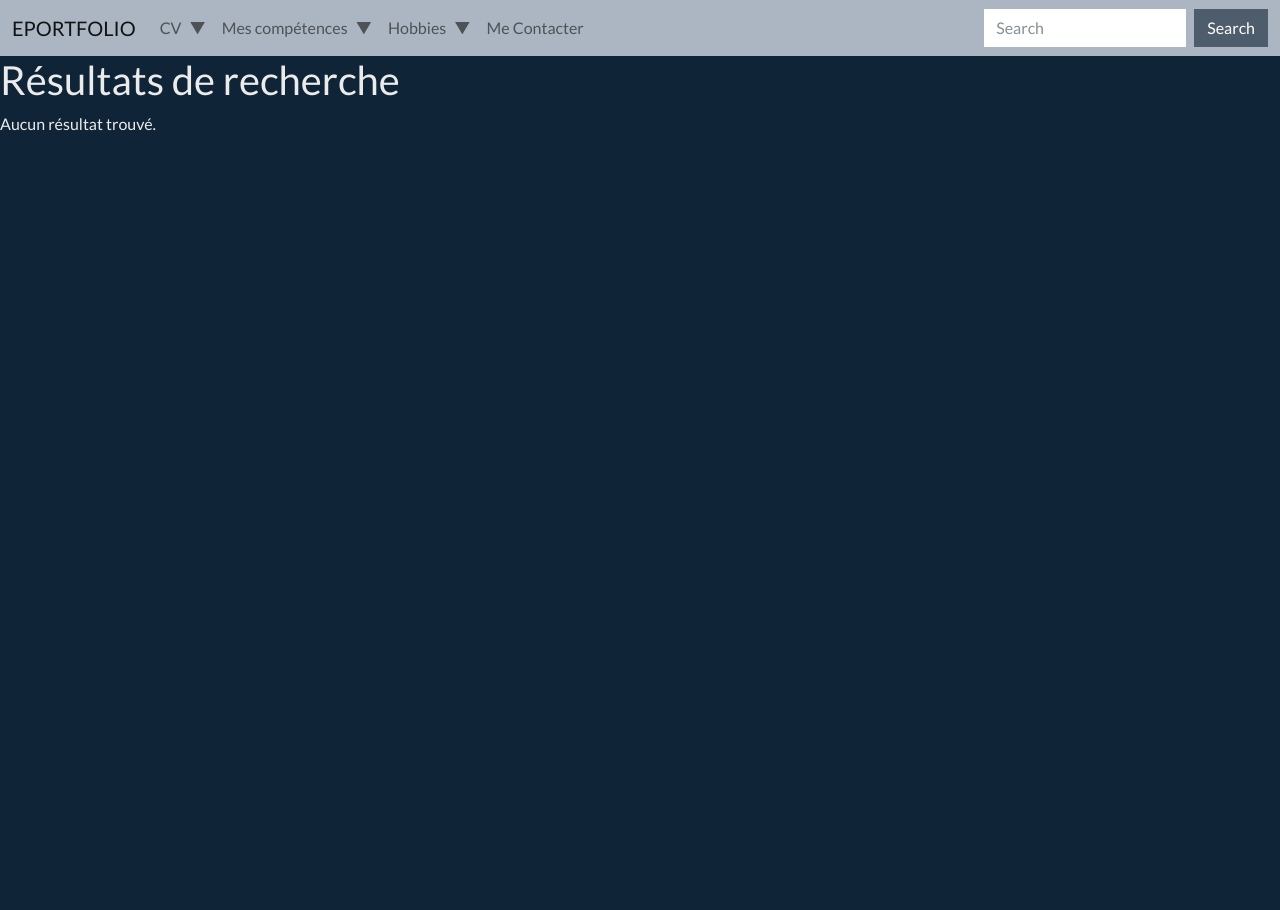
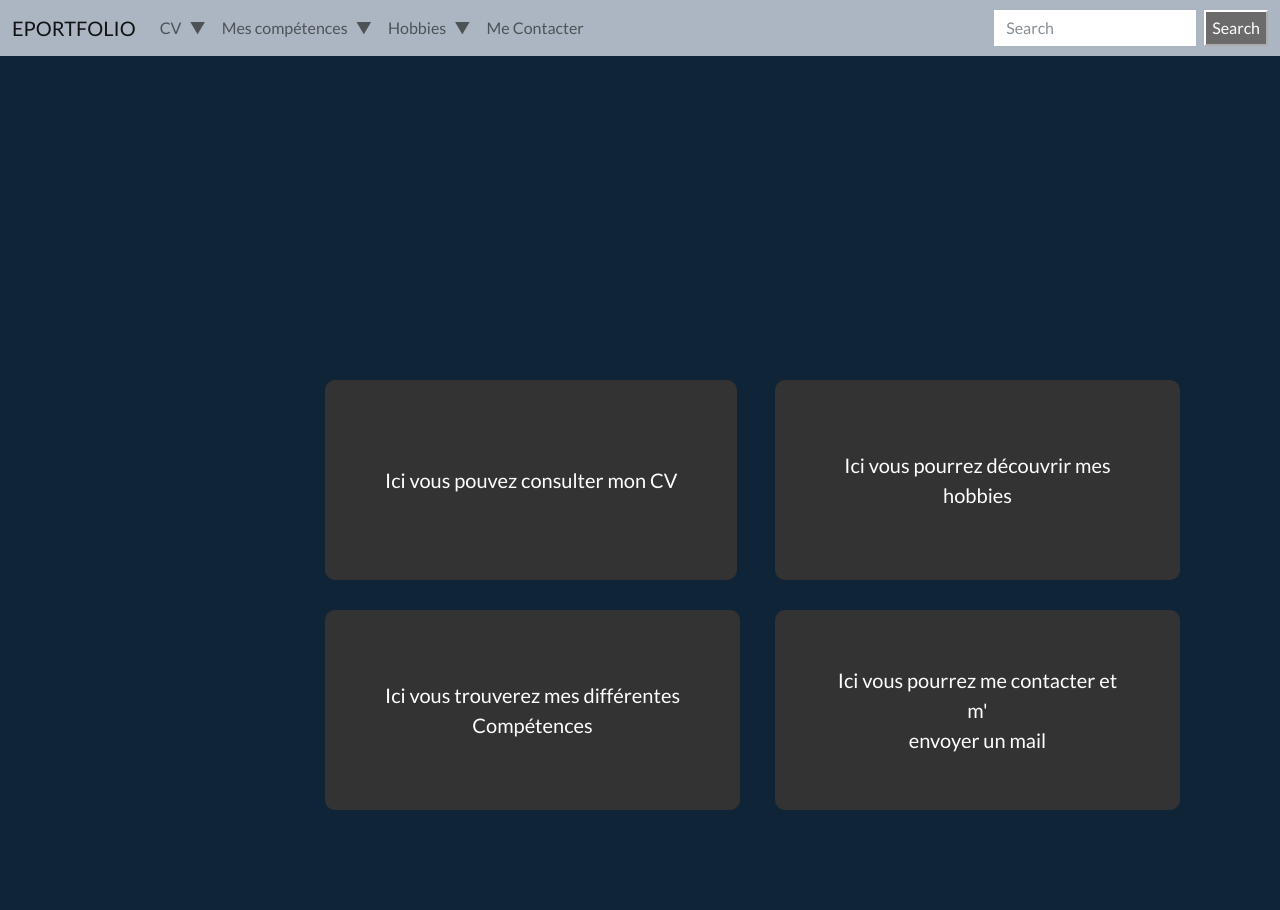
Before and after one commit to NoanBurelier/Eportfolio-Noan, a Symfony app: template templates/eportfolio/index.html.twig in a window 1280 px wide. Before the commit the page ends 131 px from the top, so only its background shows below. Run offline with Twig, Linux system fonts and the light colour scheme; the template is opened without the code that fills it, so the values that code supplies are empty; some libraries are stand-ins or nearby versions.

Commit message:
New_commit

```diff
--- /dev/null
+++ b/public/styles/Accueil/Accueil.css
@@ -0,0 +1,92 @@
+
+
+/* button */
+.btn {
+  margin: 100px;
+  padding: 25px 60px;
+  font-size: 20px;
+  min-height: 200px;
+  border: none;
+  outline: none;
+  color: #FFF;
+  cursor: pointer;
+  position: relative;
+  z-index: 0;
+  border-radius: 12px;
+}
+.btn::after {
+  content: "";
+  z-index: -1;
+  position: absolute;
+  width: 100%;
+  height: 100%;
+  background-color: #333;
+  left: 0;
+  top: 0;
+  border-radius: 10px;
+}
+/* glow */
+.btn::before {
+  content: "";
+  background: linear-gradient(
+    45deg,
+    #FF0000, #FF7300, #FFFB00, #48FF00,
+    #00FFD5, #002BFF, #FF00C8, #FF0000
+  );
+  position: absolute;
+  top: -2px;
+  left: -2px;
+  background-size: 600%;
+  z-index: -1;
+  width: calc(100% + 4px);
+  height:  calc(100% + 4px);
+  filter: blur(8px);
+  animation: glowing 20s linear infinite;
+  transition: opacity .3s ease-in-out;
+  border-radius: 10px;
+  opacity: 0;
+}
+
+@keyframes glowing {
+  0% {background-position: 0 0;}
+  50% {background-position: 400% 0;}
+  100% {background-position: 0 0;}
+}
+
+/* hover */
+.btn:hover::before {
+  opacity: 1;
+}
+
+.btn:active:after {
+  background: transparent;
+}
+
+.btn:active {
+  color: #000;
+  font-weight: bold;
+}
+
+.content-center {
+    position: absolute;
+    top: 280px;
+    left: 225px;
+}
+
+.content-center-Comp {
+    position: absolute;
+    top: 510px;
+    left: 225px;
+}
+
+.content-center-Hobb {
+    position: absolute;
+    top: 510px;
+    left: 675px;
+}
+
+.content-center-con {
+    position: absolute;
+    top: 280px;
+    left: 675px;
+}
--- a/templates/base.html.twig
+++ b/templates/base.html.twig
@@ -5,7 +5,7 @@
         <title>{% block title %}Welcome!{% endblock %}</title>
         <link rel="stylesheet" href="https://bootswatch.com/5/superhero/bootstrap.min.css">
         {% block stylesheets %}
-        <link rel="stylesheet" href="{{ asset('styles/Navbar.css') }}">
+          <link rel="stylesheet" href="{{ asset('styles/Navbar.css') }}">
         {% endblock %}
 
 
@@ -27,7 +27,7 @@
 
                   <ul class="submenu">
                     <li><a href="{{ path ('atouts') }}">Mes atouts</a></li>
-                    <li><a href="{{ path ('ExpPro') }}">Expérience professionnelle</a></li>
+                    <li><a href="{{ path ('ExpPro') }}">Expériences professionnelles</a></li>
                     <li><a href="{{ path ('vie') }}">Vie associative</a></li>
                     <li><a href="{{ path ('LM') }}">Ma lettre de motivation</a></li>
                   </ul>
@@ -50,7 +50,7 @@
 
                   <ul class="submenu">
                     <li><a href="{{ path ('loisirs') }}">Loisir</a></li>
-                    <li><a href="{{ path ('ProjetPerso') }}">Mes projet perso en informatique</a></li>
+                    <li><a href="{{ path ('ProjetPerso') }}">Mes projets perso en informatique</a></li>
                   </ul>
                 </li>
                 <li class="nav-item">
@@ -59,7 +59,7 @@
               </ul>
               <form class="d-flex">
                 <input class="form-control me-sm-2" type="search" placeholder="Search">
-                <button class="btn btn-secondary my-2 my-sm-0" type="submit">Search</button>
+                <button type="submit">Search</button>
               </form>
             </div>
           </div>
--- a/templates/eportfolio/index.html.twig
+++ b/templates/eportfolio/index.html.twig
@@ -1,56 +1,24 @@
 {% extends 'base.html.twig' %}
 
-{% block title %}Acceuil{% endblock %}
+{% block stylesheets %}
+    {{ parent() }}
+    <link rel="stylesheet" href="{{ asset('styles/Accueil/Accueil.css') }}">
+{% endblock %}
 
 {% block body %}
-<h1>Résultats de recherche</h1>
-
-{% if query %}
-    <p>Vous avez recherché : <strong>{{ query }}</strong></p>
-{% endif %}
-
-{% if results is empty %}
-    <p>Aucun résultat trouvé.</p>
-{% else %}
-
-    <div class="search-section">
-        <h2>Compétences</h2>
-        {% if results.competences is empty %}
-            <p>Aucun résultat.</p>
-        {% else %}
-            <ul>
-            {% for c in results.competences %}
-                <li>{{ c.name }} - {{ c.description }}</li>
-            {% endfor %}
-            </ul>
-        {% endif %}
+    <div class="content-center">
+        <button class="btn">Ici vous pouvez consulter mon CV</button>
     </div>
 
-    <div class="search-section">
-        <h2>Projets</h2>
-        {% if results.projects is empty %}
-            <p>Aucun résultat.</p>
-        {% else %}
-            <ul>
-            {% for p in results.projects %}
-                <li>{{ p.title }} - {{ p.description }}</li>
-            {% endfor %}
-            </ul>
-        {% endif %}
+    <div class="content-center-Comp">
+        <button class="btn">Ici vous trouverez mes différentes <br> Compétences</button>
     </div>
 
-    <div class="search-section">
-        <h2>CV</h2>
-        {% if results.cvs is empty %}
-            <p>Aucun résultat.</p>
-        {% else %}
-            <ul>
-            {% for cv in results.cvs %}
-                <li>{{ cv.title }} - {{ cv.content|raw }}</li>
-            {% endfor %}
-            </ul>
-        {% endif %}
+    <div class="content-center-Hobb">
+        <button class="btn">Ici vous pourrez me contacter et m'<br>envoyer un mail</button>
     </div>
 
-{% endif %}
+    <div class="content-center-con">
+        <button class="btn">Ici vous pourrez découvrir mes hobbies</button>
+    </div>
 {% endblock %}
```
Also changed, not shown: public/styles/Acceuil/Acceuil.css (deleted, +0 -14 lines), templates/eportfolio/search/search.html.twig (deleted, +0 -13 lines).
